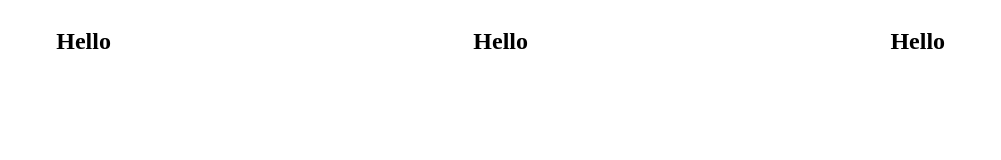
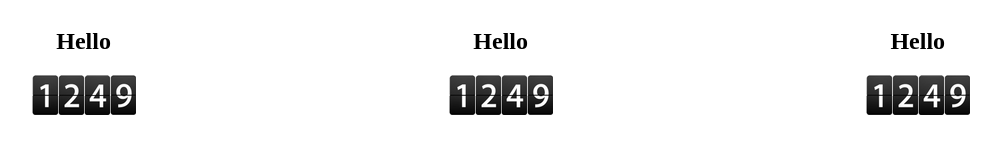
Before and after one commit to KelWill/counterPage, a website: page index.html in a window 1280 px wide. Shown: the whole page, without its empty margins (133-1134 px from the left). Drawn offline with Linux system fonts and the light colour scheme; files that its build step writes are made by us from their sources.

Commit message:
Updating index.html

```diff
--- a/index.html
+++ b/index.html
@@ -7,15 +7,15 @@
   <title>Countdown</title>
   <meta name="description" content="Counter">
 
-  <link href = "src/jquery-counter/src/jquery.counter-analog.css" rel = "stylesheet">
-  <link href = "src/jquery-counter/src/jquery.counter-analog2.css" rel = "stylesheet">
+  <link href = "src/counter/jquery.counter-analog.css" rel = "stylesheet">
+  <link href = "src/counter/jquery.counter-analog2.css" rel = "stylesheet">
   <link href="src/css/styles.css" rel="stylesheet">
 
   <!--[if lt IE 9]>
   <script src="http://html5shiv.googlecode.com/svn/trunk/html5.js"></script>
   <![endif]-->
   <script src="bower_components/jquery/dist/jquery.min.js"></script>
-  <script src="src/jquery-counter/src/jquery.counter.js"></script>
+  <script src="src/counter/jquery.counter.js"></script>
 
   <script src="src/js/script.js"></script>
 </head>
```
